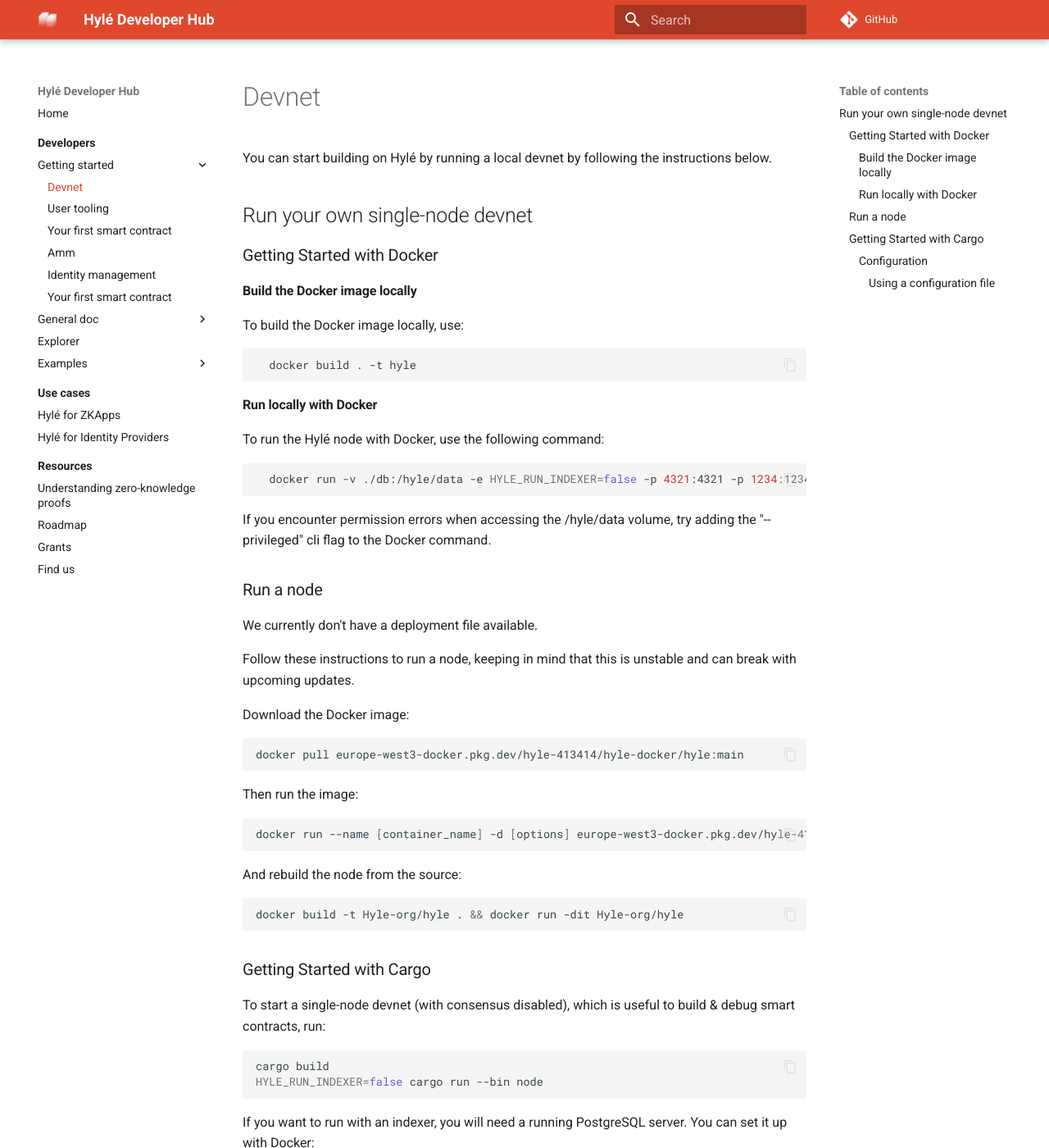
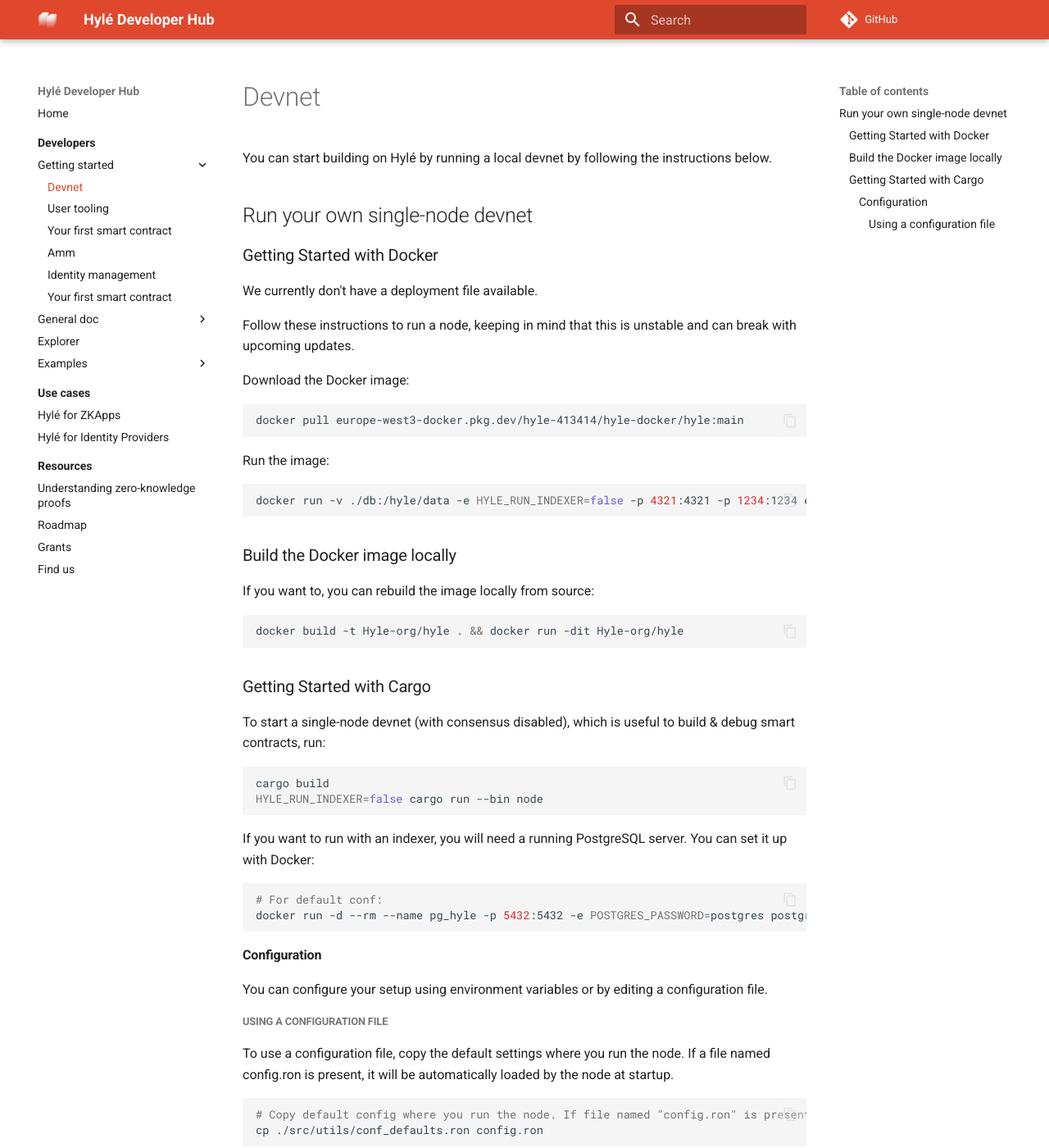
Before and after one commit to Hyle-org/devhub-hyle, an MkDocs documentation site: the page built from docs/developers/getting-started/devnet.md, in a window 1280 px wide and 1400 px high. Shown: the whole window at 82% size. Built offline with MkDocs 1.6.1 and Material for MkDocs 9.7.7, drawn with Linux system fonts in a browser that asks for light colours; comment, search, counter and statistics services are not loaded.

Commit message:
docker instructions (thanks Bertrand!)

````diff
--- a/docs/developers/getting-started/devnet.md
+++ b/docs/developers/getting-started/devnet.md
@@ -6,43 +6,9 @@
 
 You can start building on Hylé by running a local devnet by following the instructions below.
 
-<!-- Testnet
-## Public devnet
-
-### Built-in contracts
-
-Default nodes include the [`hydentity` contract](https://github.com/Hyle-org/hyle/tree/main/contracts/hydentity), a basic identity provider.
-
-They also include `hyllar`, a simple ERC20-like contract, and `amm`, a simple AMM contract, which you can use as [examples](../examples/index.md)
-
-Here are some useful links:
-
-- [Your first smart contract](./your-first-smart-contract.md)
--->
-
 ## Run your own single-node devnet
 
 ### Getting Started with Docker
-
-#### Build the Docker image locally
-
-To build the Docker image locally, use:
-
-```bash
-  docker build . -t hyle
-```
-
-#### Run locally with Docker
-
-To run the Hylé node with Docker, use the following command:
-
-```bash
-  docker run -v ./db:/hyle/data -e HYLE_RUN_INDEXER=false -p 4321:4321 -p 1234:1234 hyle
-```
-
-If you encounter permission errors when accessing the /hyle/data volume, try adding the "--privileged" cli flag to the Docker command.
-
-### Run a node
 
 We currently don't have a deployment file available.
 
@@ -54,13 +20,15 @@
 docker pull europe-west3-docker.pkg.dev/hyle-413414/hyle-docker/hyle:main
 ```
 
-Then run the image:
+Run the image:
 
 ```bash
-docker run --name [container_name] -d [options] europe-west3-docker.pkg.dev/hyle-413414/hyle-docker/hyle:main
+docker run -v ./db:/hyle/data -e HYLE_RUN_INDEXER=false -p 4321:4321 -p 1234:1234 europe-west3-docker.pkg.dev/hyle-413414/hyle-docker/hyle:main
 ```
 
-And rebuild the node from the source:
+### Build the Docker image locally
+
+If you want to, you can rebuild the image locally from source:
 
 ```bash
 docker build -t Hyle-org/hyle . && docker run -dit Hyle-org/hyle
````
